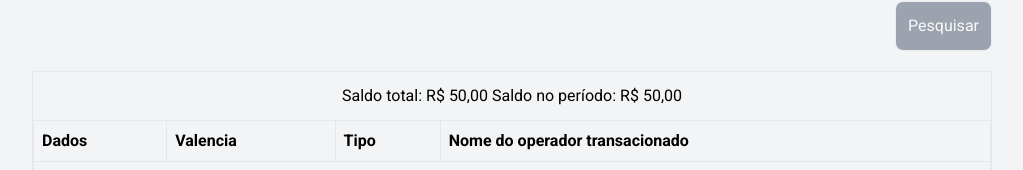
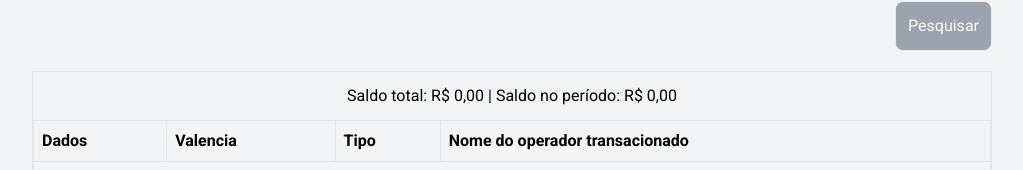
Before and after one commit to felipesouza91/supera-react, a React (Vite) app: page / in a window 1280 px wide. Shown: the part 342-512 px from the top of the page, without its empty margins (128-1151 px from the left). Built offline with nearby package versions, Linux system fonts and the light colour scheme; the HTML template or start-up script is replaced by a standard one.

Commit message:
feat: show total amoun and periodAmount

```diff
--- a/src/App.tsx
+++ b/src/App.tsx
@@ -46,13 +46,23 @@ type FormSchema = yup.InferType<typeof formSchema>;
 
  function App() {
   const [errorMessage, setErrorMessage] = useState<string | undefined>(undefined);
-
+   const [totalAmount, setTotalAmount] = useState(0);
   const [isLoading, setIsLoading] = useState(false);
   const { register, handleSubmit,  formState: { isValid } , getValues} = useForm({
     resolver: yupResolver(formSchema),
 
   });
   const [data, setData] = useState<PageContent>({} as PageContent)
+  const formatedTotalAmount = Intl.NumberFormat('pt-BR', {
+    style: 'decimal',
+    minimumFractionDigits: 2,
+  }).format(totalAmount)
+  const periodAmount = data.content ? data.content.reduce((total, item) => total += item.valor , 0) : 0
+  const formatedPeriodAmount =Intl.NumberFormat('pt-BR', {
+    style: 'decimal',
+    minimumFractionDigits: 2,
+  }).format(periodAmount)
+
 
   function handleCloseMessage() {
     setErrorMessage(undefined)
@@ -67,8 +77,6 @@ type FormSchema = yup.InferType<typeof formSchema>;
     const { contaId,dataFim,dataInicio,nomeOperador} = getValues()
     await fetchData({ contaId,dataFim,dataInicio,nomeOperador}, page)
   }
-
-
 
    async function onSearch({ contaId, dataFim, dataInicio, nomeOperador }: FormSchema) {
      await fetchData({ contaId, dataFim, dataInicio, nomeOperador })
@@ -86,7 +94,9 @@ type FormSchema = yup.InferType<typeof formSchema>;
           nomeOperador,
           page: page
          }
-       })
+      })
+      const { data: amountData } = await api.get<{amout: number}>(`/transferencias/${contaId}/total-amount`);
+      setTotalAmount(amountData.amout)
       setData(data)
       setErrorMessage(undefined)
     } catch (error) {
@@ -134,7 +144,7 @@ type FormSchema = yup.InferType<typeof formSchema>;
           <button className="form-button" type="submit" disabled={!isValid || isLoading}>{ isLoading? "Carregando": "Pesquisar"}</button>
         </form>
         <div className="table-container">
-          <span className="table-title">Saldo total: R$ 50,00 Saldo no período: R$ 50,00</span>
+          <span className="table-title">Saldo total: R$ {formatedTotalAmount} | Saldo no período: R$ {formatedPeriodAmount}</span>
           <table className="min-w-full">
             <thead>
               <tr>
@@ -150,10 +160,8 @@ type FormSchema = yup.InferType<typeof formSchema>;
                   <tr key={ item.id}>
                     <td>{Intl.DateTimeFormat('pt-BR' ).format(new Date(item.dataTransferencia))}</td>
                     <td>R$ {Intl.NumberFormat('pt-BR', {
-
                     style: 'decimal',
                     minimumFractionDigits: 2,
-
                   }).format(item.valor)}</td>
                     <td>{ item.tipo}</td>
                     <td>{ item.nomeOperadorTransacao}</td>
```
